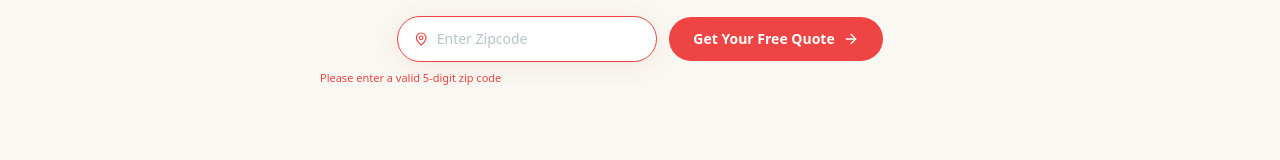
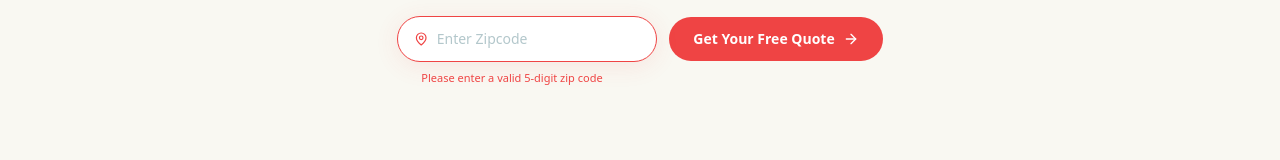
Before and after one commit to renatoquerales28-byte/extreme-cleaning-next, a Next.js app: page / in a window 1280 px wide. Both pictures are taken after typing "Sample" into the empty fields and a click on the button "Get Your Free Quote". Shown: the part 2136-2296 px from the top of the page. Built offline with nearby package versions, Linux system fonts and the light colour scheme.

Commit message:
UI: Fix error message alignment in ProcessSection

```diff
--- a/src/components/landing/ProcessSection.tsx
+++ b/src/components/landing/ProcessSection.tsx
@@ -174,9 +174,10 @@ export default function ProcessSection({ onOpenWizard }: ProcessSectionProps) {
                                 setError("Please enter a valid 5-digit zip code");
                             }
                         }}
-                        className="flex gap-3 justify-center items-center w-full max-w-2xl relative"
+                        className="flex gap-3 justify-center items-center w-full max-w-2xl"
                     >
-                        <div className={`flex items-center bg-white rounded-full px-4 py-3 shadow-[0_4px_20px_rgba(2,70,83,0.06)] border transition-all duration-300 sm:min-w-[200px] ${error ? 'border-red-500 shadow-[0_4px_25px_rgba(239,68,68,0.1)]' : isFocused ? 'border-[#05D16E]/40 shadow-[0_4px_25px_rgba(5,209,110,0.1)]' : 'border-gray-100'}`}>
+                        <div className="relative flex-1 sm:flex-none sm:min-w-[240px]">
+                            <div className={`flex items-center bg-white rounded-full px-4 py-3 shadow-[0_4px_20px_rgba(2,70,83,0.06)] border transition-all duration-300 ${error ? 'border-red-500 shadow-[0_4px_25px_rgba(239,68,68,0.1)]' : isFocused ? 'border-[#05D16E]/40 shadow-[0_4px_25px_rgba(5,209,110,0.1)]' : 'border-gray-100'}`}>
                                 <MapPin size={16} className={error ? 'text-red-500' : isFocused ? 'text-[#05D16E]' : 'text-[#024653]/30'} />
                                 <input
                                     type="text"
@@ -191,6 +192,22 @@ export default function ProcessSection({ onOpenWizard }: ProcessSectionProps) {
                                     className="bg-transparent border-none focus:ring-0 focus:outline-none text-[#024653] font-medium placeholder:text-[#024653]/30 text-sm ml-2 w-full"
                                 />
                             </div>
+
+                            {/* Error Message - Now anchored to this container */}
+                            <AnimatePresence>
+                                {error && (
+                                    <motion.p
+                                        initial={{ opacity: 0, y: -5 }}
+                                        animate={{ opacity: 1, y: 0 }}
+                                        exit={{ opacity: 0, y: -5 }}
+                                        className="absolute left-6 top-full mt-2 text-red-500 text-[11px] font-medium whitespace-nowrap"
+                                    >
+                                        {error}
+                                    </motion.p>
+                                )}
+                            </AnimatePresence>
+                        </div>
+
                         <button
                             type="submit"
                             disabled={isChecking}
@@ -205,20 +222,6 @@ export default function ProcessSection({ onOpenWizard }: ProcessSectionProps) {
                                 </>
                             )}
                         </button>
-
-                        {/* Error Message */}
-                        <AnimatePresence>
-                            {error && (
-                                <motion.p
-                                    initial={{ opacity: 0, y: -5 }}
-                                    animate={{ opacity: 1, y: 0 }}
-                                    exit={{ opacity: 0, y: -5 }}
-                                    className="absolute left-4 top-full mt-2 text-red-500 text-[11px] font-medium whitespace-nowrap"
-                                >
-                                    {error}
-                                </motion.p>
-                            )}
-                        </AnimatePresence>
                     </form>
                 </motion.div>
             </div>
```
Lines whose indentation alone changed are shown as unchanged.
